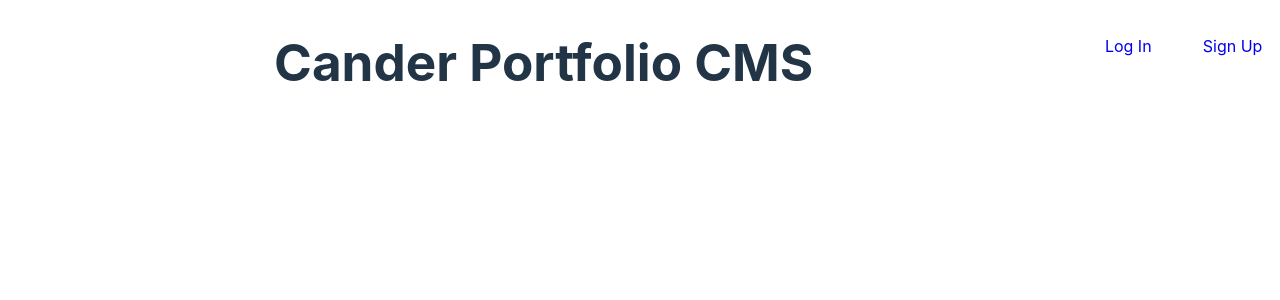
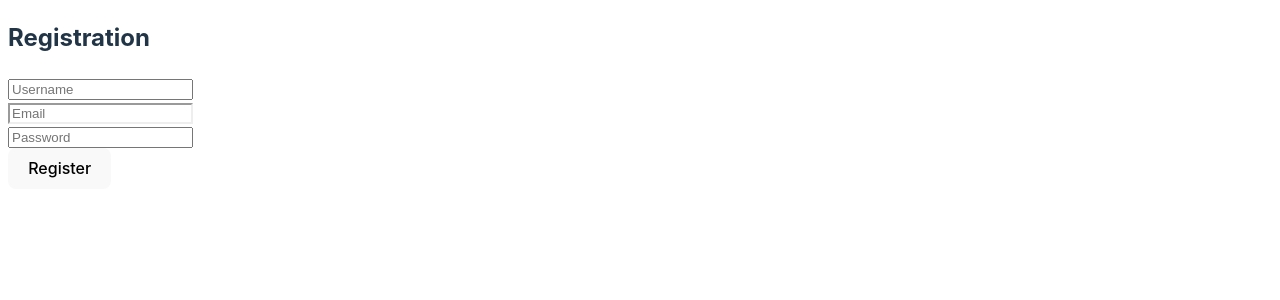
Before and after one commit to ClintTheEngineer/portfolio-cms, a React (Vite) app in the folder client/: page /register in a window 1280 px wide. Shown: the top 300 px of the page. Built offline with nearby package versions, Linux system fonts and the light colour scheme.

Commit message:
registration and logout added

```diff
--- a/client/package.json
+++ b/client/package.json
@@ -11,7 +11,8 @@
   },
   "dependencies": {
     "react": "^18.2.0",
-    "react-dom": "^18.2.0"
+    "react-dom": "^18.2.0",
+    "react-router-dom": "^6.16.0"
   },
   "devDependencies": {
     "@types/react": "^18.2.15",
--- a/client/src/App.css
+++ b/client/src/App.css
@@ -11,7 +11,6 @@
   flex-direction: row;
   margin-bottom: 20px;
   width: 33%;
-
 }
 
 #sign-up, #login {
--- a/client/src/App.jsx
+++ b/client/src/App.jsx
@@ -1,12 +1,24 @@
+import { useState } from 'react';
+import { BrowserRouter as Router, Routes, Route } from 'react-router-dom';
 import './App.css'
-//import { ImageBank } from './components/PortfolioEditor'
-import { Home } from './components/Home'
+import { Home } from './components/Home';
+import { Login } from './components/Login';
+import { Register } from './components/Register';
+import { ImageBank } from './components/PortfolioEditor';
 
 function App() {
+   const [token, setToken] = useState('');
 
   return (
     <>
-    <Home />
+    <Router>
+    <Routes>
+    <Route path='/' element={<Home />} />
+    <Route path='/login' element={<Login setToken={setToken} />} />
+    <Route path='/register' element={<Register />} />
+    <Route path='/editor' element={<ImageBank />} />
+    </Routes>
+    </Router>
     </>
   )
 }
--- a/client/src/components/Home.jsx
+++ b/client/src/components/Home.jsx
@@ -1,8 +1,9 @@
 export const Home = () => {
+
   return (
     <>
     <nav>
-        <a id="sign-up" href="/">Sign Up</a>
+        <a id="sign-up" href="/register">Sign Up</a>
         <a id="login" href="/login">Log In</a>
     </nav>
     <h1>Cander Portfolio CMS</h1>
--- a/client/src/components/Login.jsx
+++ b/client/src/components/Login.jsx
@@ -1,37 +1,46 @@
 import { useState, useEffect } from "react";
 import { useNavigate } from "react-router";
 import { Link } from "react-router-dom";
+import PropTypes from 'prop-types';
 
-export const Login = ({ setToken }) => {
+
+export const Login = () => {
   const [username, setUsername] = useState('');
   const [password, setPassword] = useState('');
   const [errorMessage, setErrorMessage] = useState('');
+  const [token, setToken] = useState('')
   const navigate = useNavigate();
+
+  Login.propTypes = {
+    setToken: PropTypes.func.isRequired,
+  };
 
   useEffect(() => {
     const token = localStorage.getItem('token')
    if(token){
-    navigate('/')
+    navigate('/editor')
    }
    }, [navigate])
 
    const HandleLogin = async () => {
     try {
-      const response = await fetch('/login', {
+      const response = await fetch('http://localhost:5000/login', {
         method: 'POST',
         headers: {
           'Content-Type': 'application/json'
         },
         body: JSON.stringify({ username, password })
       });
-
+console.log(response);
       const data = await response.json();
       if (response.status === 200) {
         const token = data.token;
+        const username = data.username;
         setToken(token);
+        setUsername(username);
         localStorage.setItem('token', token);
         localStorage.setItem('username', username);
-        navigate('/');
+        navigate('/editor');
       } else if(response.status === 400){
         setErrorMessage('Login failed')
         console.error('Login failed:', response.status)
--- /dev/null
+++ b/client/src/components/LogoutButton.jsx
@@ -0,0 +1,15 @@
+import { useNavigate } from 'react-router-dom';
+
+export const LogoutButton = () => {
+    const navigate = useNavigate();
+
+  const handleLogout = () => {
+    localStorage.removeItem('token');
+    localStorage.removeItem('username');
+    navigate('/');
+  };
+
+  return (
+    <button id='logout-btn' onClick={handleLogout}>Log Out</button>
+  );
+}
--- a/client/src/components/PortfolioEditor.jsx
+++ b/client/src/components/PortfolioEditor.jsx
@@ -1,11 +1,19 @@
 import { useState } from 'react';
 import PropTypes from 'prop-types';
+import { LogoutButton } from './LogoutButton';
+import { useNavigate } from "react-router";
 
 export const ImageForm = ({ onSubmit }) => {
   const [liveSiteLink, setLiveSiteLink] = useState('');
   const [githubLink, setGithubLink] = useState('');
   const [caption, setCaption] = useState('');
   const [images, setImages] = useState([]);
+
+  const token = localStorage.getItem('token');
+  const navigate = useNavigate;
+
+if (!token) navigate("/");
+
 
 ImageForm.propTypes = {
   onSubmit: PropTypes.func.isRequired
@@ -35,6 +43,7 @@ ImageForm.propTypes = {
   };
 
   return (
+    <>
     <div id='container'>
     <div className="drop-zone" style={{ border: '2px dashed #ccc', padding: '20px', textAlign: 'center' }}>
       <form onSubmit={handleFormSubmit}>
@@ -53,6 +62,7 @@ ImageForm.propTypes = {
       </form>
     </div>
     </div>
+    </>
   );
 };
 
@@ -63,6 +73,7 @@ export const ImageBank = () => {
     caption: '',
     images: [],
   })));
+  const username = localStorage.getItem('username');
 
   const handleFormSubmit = (formData, index) => {
     // Handle form submission logic here with formData (liveSiteLink, githubLink, caption, and images)
@@ -81,9 +92,11 @@ export const ImageBank = () => {
 
   return (
     <>
+    <nav>Welcome, {username.toUpperCase()}</nav>
       {formsData.map((formData, index) => (
         <ImageForm key={index} index={index} onSubmit={(data) => handleFormSubmit(data, index)} />
       ))}
+      <LogoutButton />
     </>
   );
 };
--- /dev/null
+++ b/client/src/components/Register.jsx
@@ -0,0 +1,101 @@
+import { useState, useEffect } from 'react';
+import { useNavigate } from 'react-router-dom';
+
+export const Register = () => {
+    const [username, setUsername] = useState('');
+    const [email, setEmail] = useState('');
+    const [password, setPassword] = useState('');
+    const [isEmailValid, setIsEmailValid] = useState(true);
+    const [registrationStatus, setRegistrationStatus] = useState('');
+    const navigate = useNavigate();
+
+    useEffect(() => {
+      const token = localStorage.getItem('token');
+      if (token) {
+        navigate('/');
+      }
+    }, [navigate]);
+
+    const validateEmail = (email) => {
+      const emailRegex = /^[A-Za-z0-9._%-]+@[A-Za-z0-9.-]+\.[A-Za-z]{2,4}$/;
+      return emailRegex.test(email);
+    };
+
+    const handleEmailChange = (e) => {
+      const newEmail = e.target.value;
+      setEmail(newEmail.toLowerCase());
+      setIsEmailValid(validateEmail(newEmail) && newEmail.trim() !== '');
+    };
+
+    const handleRegistration = async () => {
+      if (!isEmailValid) {
+        console.error('Invalid email format or blank email');
+        return;
+      }
+
+      try {
+        const response = await fetch('http://localhost:5000/register', {
+          method: 'POST',
+          headers: {
+            'Content-Type': 'application/json',
+          },
+          body: JSON.stringify({ username: username.toLowerCase(), email, password }),
+        });
+        const data = await response.json();
+        if (response.status === 201) {
+          setRegistrationStatus('Registration successful, navigating to Login page')
+          setTimeout(() => {
+            navigate('/login');
+          }, 3000);
+        } else if (response.status === 403 || response.status === 405) {
+          setRegistrationStatus(data.error);
+        } else if (response.status === 406) {
+          setRegistrationStatus(data.error);
+        } else {
+          console.error('Registration failed:', JSON.parse(data));
+        }
+      } catch (error) {
+        console.error('Registration error:', error);
+      }
+    };
+
+    return (
+      <div>
+        <h2 id='register'>Registration</h2>
+        <input
+          type="text"
+          placeholder="Username"
+          value={username.toLowerCase()}
+          onChange={(e) => setUsername(e.target.value)}
+        />
+        <div id='sign-up-form'>
+          <input
+            id='email'
+            type="email"
+            placeholder="Email"
+            value={email}
+            onChange={handleEmailChange}
+            style={{ borderColor: isEmailValid ? 'initial' : 'red' }}
+          />
+          {!isEmailValid && (
+            <p style={{ color: 'red', marginTop: '4px', marginBottom: '0' }}>
+              Invalid email format or blank email
+            </p>
+          )}
+        </div>
+        <input
+          id='pswd-register'
+          type="password"
+          placeholder="Password"
+          value={password}
+          onChange={(e) => setPassword(e.target.value)}
+        /><br />
+        <button id='register-btn' onClick={handleRegistration} disabled={!isEmailValid}>
+          Register
+        </button>
+        <p>{registrationStatus}</p>
+      </div>
+    );
+
+
+}
```
Also changed, not shown: 2 other files (tests, documents, lock files or other folders).
